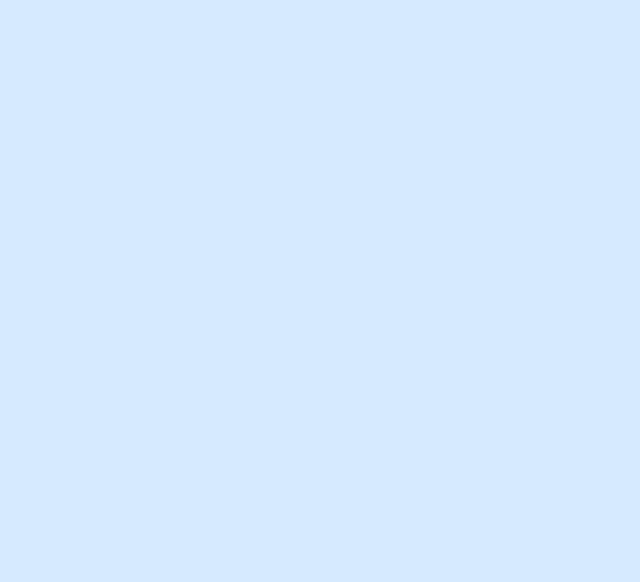
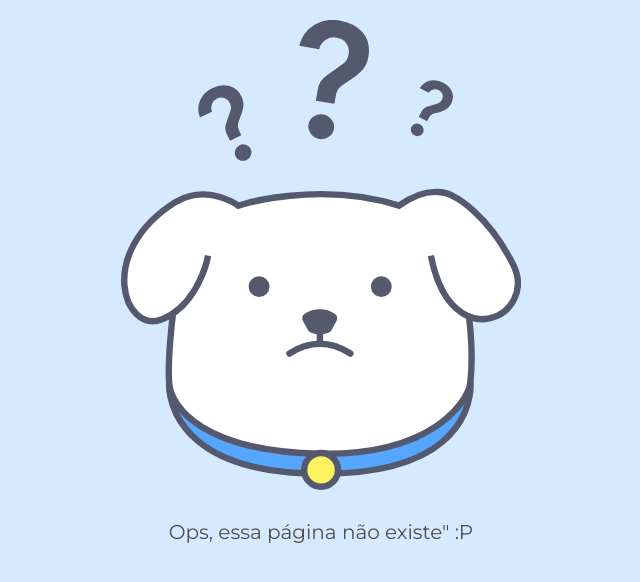
Before and after one commit to LuisLimaIt/react-router-petshop, a React (Create React App) app: page /posts/1 in a window 1280 px wide. Shown: the top 582 px of the page, without its empty margins (319-959 px from the left). Built offline with nearby package versions, Linux system fonts and the light colour scheme.

Commit message:
Erro 404

```diff
--- a/src/App.jsx
+++ b/src/App.jsx
@@ -4,6 +4,7 @@
 
 import Home from './paginas/Home'
 import Sobre from './paginas/Sobre'
+import Pagina404 from './paginas/Pagina404'
 
 function App() {
 
@@ -16,6 +17,9 @@
       <Route path='/sobre'>
         <Sobre />
       </Route>
+      <Route>
+        <Pagina404 />
+      </Route>
     </Switch>
   </Router>
   )
--- /dev/null
+++ b/src/paginas/Pagina404.jsx
@@ -0,0 +1,15 @@
+import React from "react";
+import imagem from "../assets/img/doguito404.svg"
+import '../assets/css/404.css'
+
+export default function Pagina404 () {
+    return (
+        <main className="container flex flex--centro flex--coluna">
+            <img className="doguito-imagem" src={imagem}
+            alt="ilustração doguito" />
+            <p className="naoencontrado-texto">
+                Ops, essa página não existe" :P
+            </p>
+        </main>
+    )
+}
```
Also changed, not shown: 1 other file (tests, documents, lock files or other folders).
